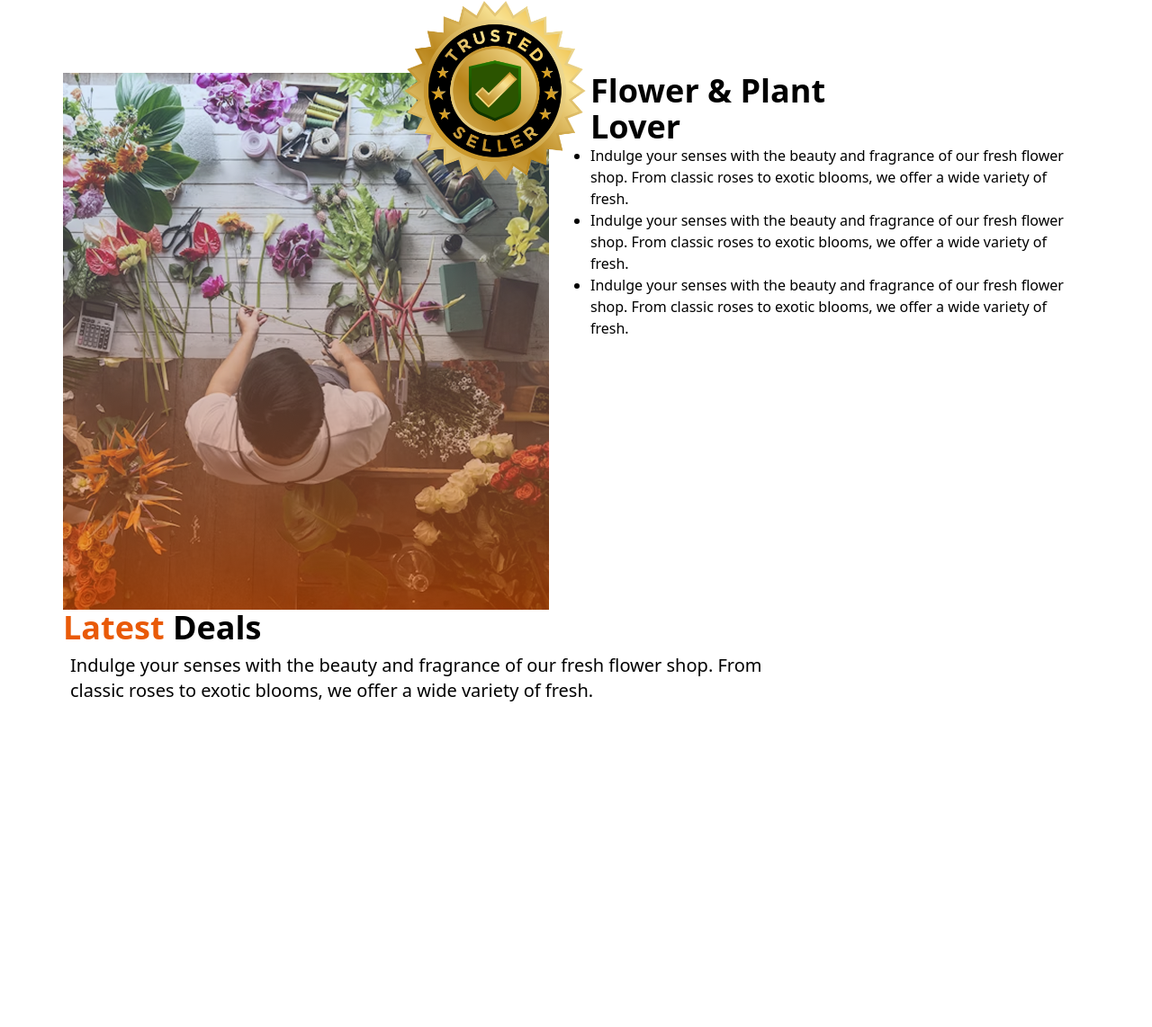
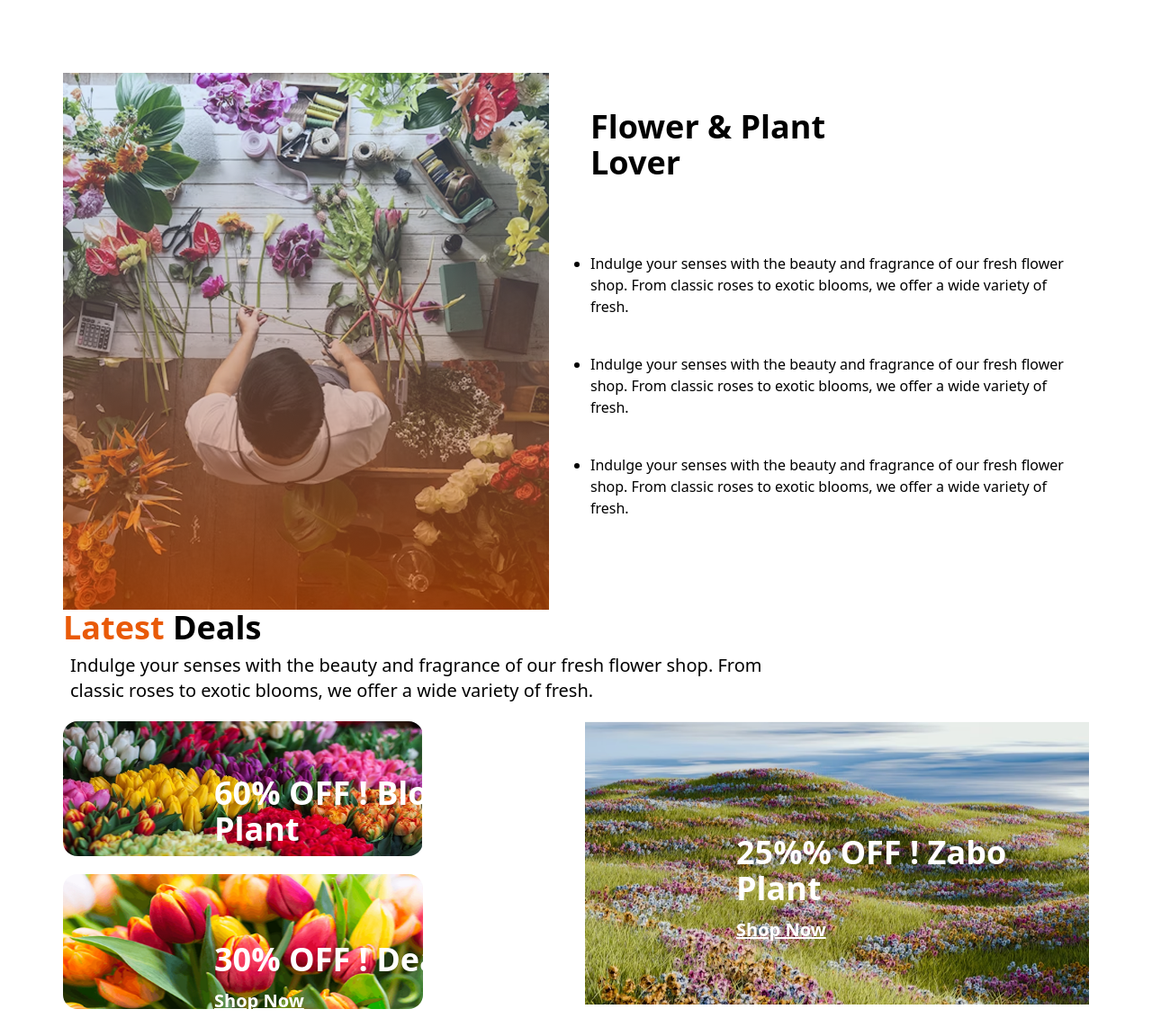
Before and after one commit to merazuli/flower-responsive-website, a plain HTML site: page index.html in a window 1280 px wide. Shown: the part 1542-2684 px from the top of the page at 90% size. Before the commit the page ends 2344 px from the top, so only its background shows below. Drawn offline with nearby package versions, Linux system fonts and the light colour scheme.

Commit message:
latest dealsection added here

```diff
--- a/index.html
+++ b/index.html
@@ -110,14 +110,14 @@
         <div class="container grid md:grid-cols-2">
             <div class="relative">
                 <img class="" src="assets/flower-store.png" alt="">
-                <div class=""><img class="absolute top-[-120px] right-[-50px] h-70" src="assets/trusted-badge.png" alt=""></div>
+                <div class="hidden"><img class="absolute top-[-120px] right-[-50px] h-70" src="assets/trusted-badge.png" alt=""></div>
             </div>
             <div class="px-4">
-                <h2 class="text-4xl font-bold">Flower & Plant <br> Lover</h2>
-            <ul class="list-disc gap-y-2.5">
+                <h2 class="text-4xl font-bold py-10">Flower & Plant <br> Lover</h2>
+            <ul class="list-disc">
+                <li><p class="py-10">Indulge your senses with the beauty and fragrance of our fresh flower shop. From classic roses to exotic blooms, we offer a wide variety of fresh.</p></li>
                 <li><p>Indulge your senses with the beauty and fragrance of our fresh flower shop. From classic roses to exotic blooms, we offer a wide variety of fresh.</p></li>
-                <li><p>Indulge your senses with the beauty and fragrance of our fresh flower shop. From classic roses to exotic blooms, we offer a wide variety of fresh.</p></li>
-                <li><p>Indulge your senses with the beauty and fragrance of our fresh flower shop. From classic roses to exotic blooms, we offer a wide variety of fresh.</p></li>
+                <li><p class="py-10">Indulge your senses with the beauty and fragrance of our fresh flower shop. From classic roses to exotic blooms, we offer a wide variety of fresh.</p></li>
             </ul>
             </div>
         </div>
@@ -125,6 +125,37 @@
      <!-- Latest Deal Section started here  -->
        <h1 class="text-4xl font-bold h-12"><span class="text-[#E95A08]">Latest</span> Deals</h1>
         <p class="text-xl font-normal px-2 mb-5">Indulge your senses with the beauty and fragrance of our fresh flower shop. From <br> classic roses to exotic blooms, we offer a wide variety of fresh.</p>
+        <div class="grid md:grid-cols-2 gap-5">
+            <div class="grid">
+               <div class="relative text-white mb-5">
+                 <img class="w-full md:h-[150px] rounded-2xl md:w-[400px]"
+                  src="assets/deal-bloom.png" alt="">
+                    <div class="absolute block left-[30%] top-[40%]">
+                         <h2 class="text-4xl font-bold mb-3">60% OFF ! Bloom Plant</h2>
+                        <a class="underline text-xl font-bold" href="">Shop Now</a>
+                    </div>
+               </div>
+               <div class="relative text-white mb-5">
+                 <img class="w-full md:h-[150px] rounded-2xl md:w-[400px]"
+                  src="assets/deal-ana.png" alt="">
+                    <div class="absolute left-[30%] top-[50%]">
+                         <h2 class="text-4xl font-bold mb-3">30% OFF ! Deal Plant</h2>
+                        <a class="underline text-xl font-bold" href="">Shop Now</a>
+                    </div>
+               </div>
+
+            </div>
+            <div class="right-div">
+                <div class="relative text-white">
+                 <img class="md:w-[600px]"
+                  src="assets/deal-zabo.png" alt="">
+                    <div class="absolute left-[30%] top-[40%]">
+                         <h2 class="text-4xl font-bold mb-3">25%% OFF ! Zabo Plant</h2>
+                        <a class="underline text-xl font-bold mb-3" href="">Shop Now</a>
+                    </div>
+               </div>
+            </div>
+        </div>
 </main>
 
 <!-- footer section started here  -->
```
